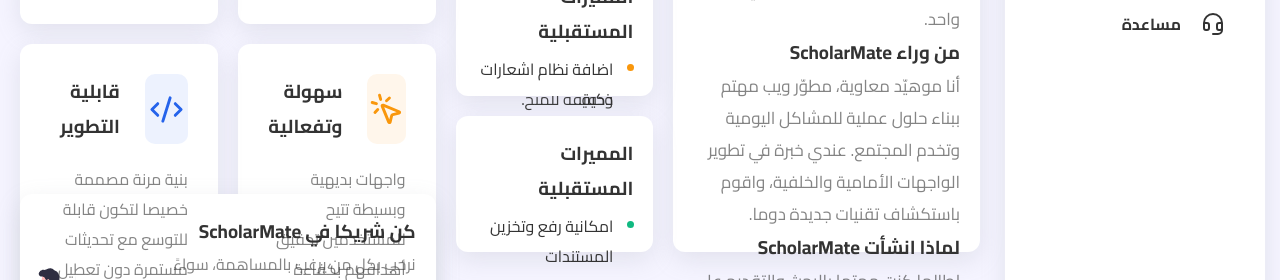
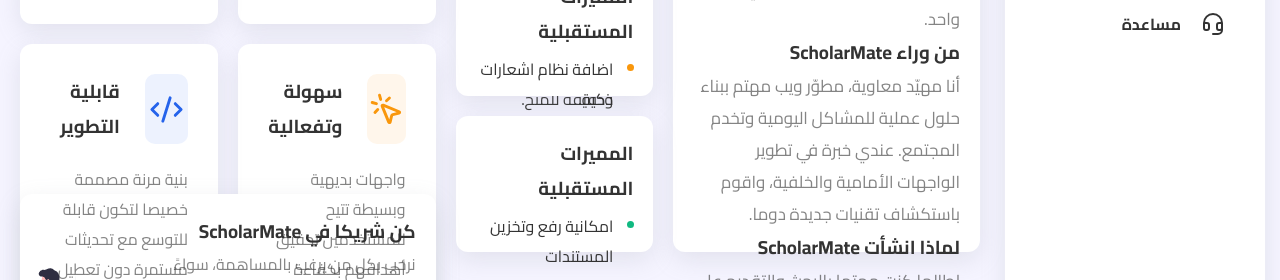
Before and after one commit to Mohayyad-Muawia/scholarMate, a React (Vite) app in the folder frontend/: page /about in a window 1280 px wide. Shown: the part 371-651 px from the top of the page. Built offline with nearby package versions, Linux system fonts and the light colour scheme; no server answers; sample sign-in values are in the browser's storage.

Commit message:
Update About.tsx

```diff
--- a/frontend/src/pages/About.tsx
+++ b/frontend/src/pages/About.tsx
@@ -121,7 +121,7 @@
           <div>
             <h3>من وراء ScholarMate</h3>
             <p>
-              أنا موهيّد معاوية، مطوّر ويب مهتم ببناء حلول عملية للمشاكل اليومية
+              أنا مهيّد معاوية، مطوّر ويب مهتم ببناء حلول عملية للمشاكل اليومية
               وتخدم المجتمع. عندي خبرة في تطوير الواجهات الأمامية والخلفية،
               واقوم باستكشاف تقنيات جديدة دوما.
             </p>
```
